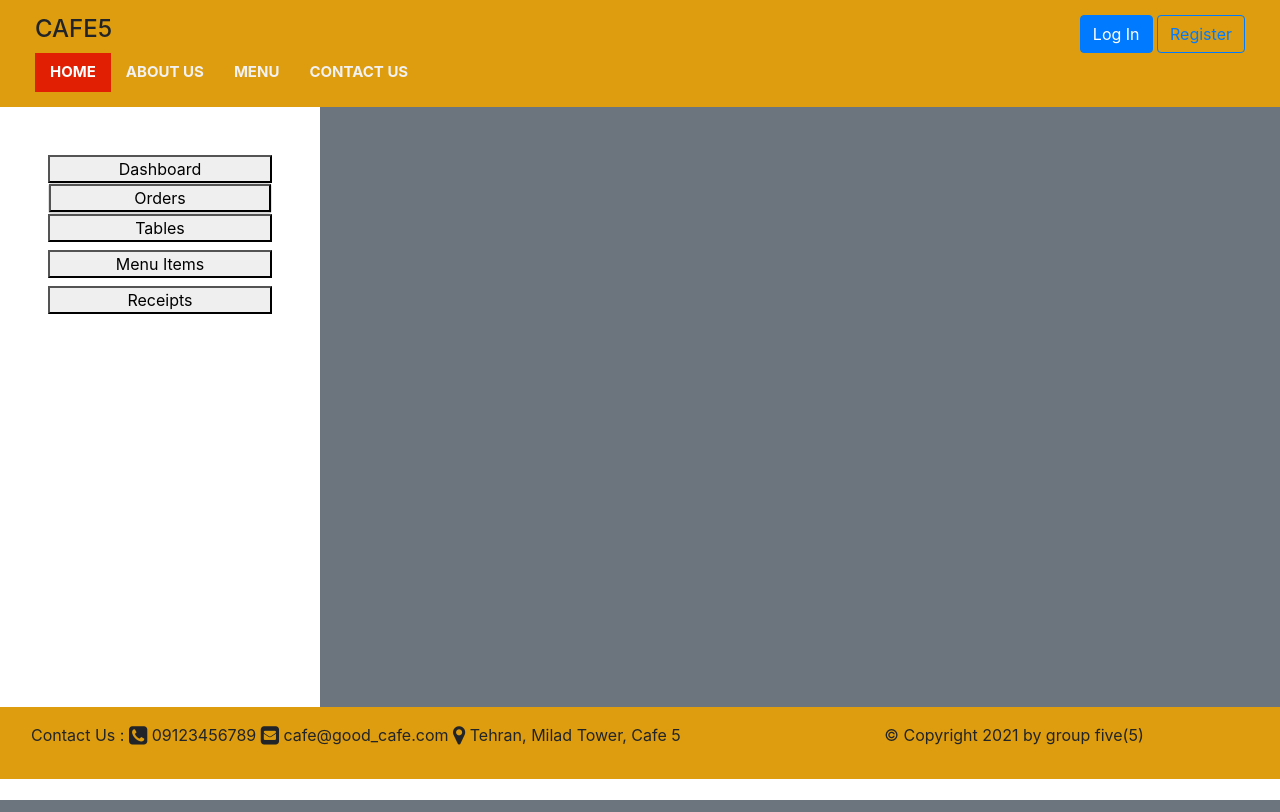
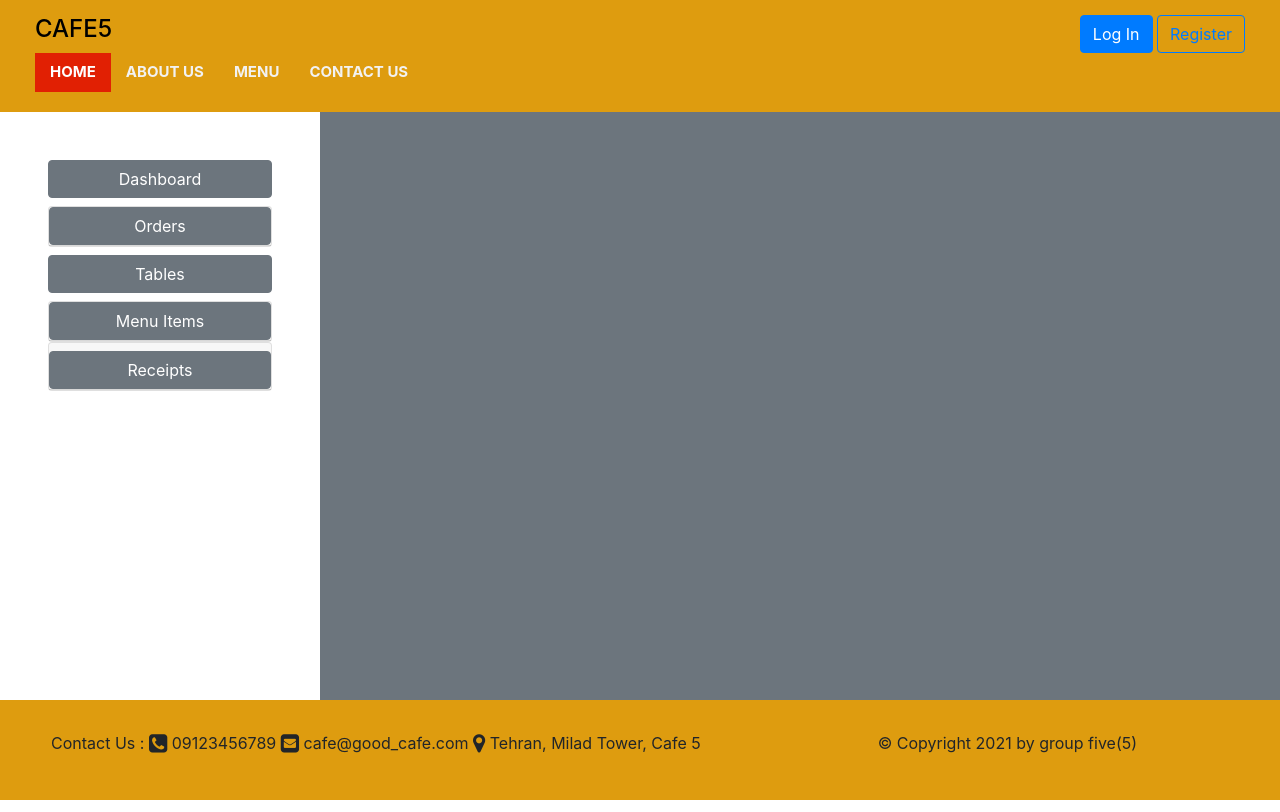
Before and after one commit to sepehr-ahmadi/django_test_project, a Flask app: page /cashier_dashboard in a window 1280 px wide. Run offline with Flask 2, Linux system fonts and the light colour scheme; some libraries are stand-ins or nearby versions.

Commit message:
update styles again

```diff
--- a/static/cafe_base.css
+++ b/static/cafe_base.css
@@ -7,8 +7,8 @@ body {
     font-family: Arial, Helvetica, sans-serif;
 }
 
-h2 {
-    color: white;
+h4 {
+    color: black;
     font-size: 1rem;
     padding-left: 0px;
 }
@@ -24,6 +24,19 @@ header {
     padding: 15px 20px;
     align-items: center;
     background-color: #de9c0f;
+    height: 14vh;
+}
+#footer {
+    position: sticky;
+    bottom: 0;
+    z-index: 1;
+    width: 100%;
+    display: flex;
+    justify-content: space-between;
+    padding: 15px 20px;
+    /*align-items: center;*/
+    background-color: #de9c0f;
+    height: 12.5vh;
 }
 
 .topnav {
--- a/templates/cashier_dashboard.html
+++ b/templates/cashier_dashboard.html
@@ -7,28 +7,56 @@
 <div class="container-fluid">
     <div class="row">
         <div class="col-3 p-lg-5" style="height: 75vh">
-            <div class="panel text-center" id="side-panel">
-                <button class="btn-block">Dashboard</button>
+            <div class="panel text-center " id="side-panel">
+                <button class="btn btn-block btn-secondary mb-2">Dashboard</button>
                 <div class="card">
                     <div class="card-header m-0 p-0">
-                        <a class="card-link" data-toggle="collapse" href="#orders"><button class="btn-block">
+                        <a class="card-link " data-toggle="collapse" href="#orders"><button class="btn btn-block btn-secondary">
                             Orders</button>
                         </a>
                     </div>
-                    <div id="orders" class="collapse" data-parent="#side-panel">
+                    <div id="orders" class="collapse " data-parent="#side-panel">
                         <div class="list-group-item">
-                            <button class="btn-block"><a href="#">New orders</a></button>
-                            <button class="btn-block"><a href="#">Cooking orders</a></button>
-                            <button class="btn-block"><a href="#">Served orders</a></button>
-                            <button class="btn-block"><a href="#">Deleted orders</a></button>
-                            <button class="btn-block"><a href="#">Paid orders</a></button>
-                            <button class="btn-block"><a href="#">Archive</a></button>
+                            <button class="btn btn-block btn-light"><a href="#">New orders</a></button>
+                            <button class="btn btn-block btn-light"><a href="#">Cooking orders</a></button>
+                            <button class="btn btn-block btn-light"><a href="#">Served orders</a></button>
+                            <button class="btn btn-block btn-light"><a href="#">Deleted orders</a></button>
+                            <button class="btn btn-block btn-light"><a href="#">Paid orders</a></button>
+                            <button class="btn btn-block btn-light"><a href="#">Archive</a></button>
                         </div>
                     </div>
                 </div>
-                <button class="btn-block">Tables</button>
-                <button class="btn-block">Menu Items</button>
-                <button class="btn-block">Receipts</button>
+                <button class="btn btn-block btn-secondary mb-2 mt-2">Tables</button>
+                <div class="card">
+                    <div class="card-header m-0 p-0">
+                        <a class="card-link " data-toggle="collapse" href="#menu-items"><button class="btn btn-block btn-secondary">Menu Items</button>
+                        </a>
+                    </div>
+                    <div id="menu-items" class="collapse " data-parent="#side-panel">
+                        <div class="list-group-item">
+                            <button class="btn btn-block btn-light"><a href="{{ url_for('menu_register') }}">Add Items</a></button>
+                            <button class="btn btn-block btn-light"><a href="{{ url_for('menu_update') }}">Edit Items</a></button>
+                            <button class="btn btn-block btn-light"><a href="{{ url_for('menu_delete') }}">Delete Items</a></button>
+
+                        </div>
+                    </div>
+                </div>
+
+
+                <div class="card">
+                    <div class="card-header m-0 p-0">
+                        <a class="card-link " data-toggle="collapse" href="#receipts"><button class="btn btn-block btn-secondary mt-2">Receipts</button>
+                        </a>
+                    </div>
+                    <div id="receipts" class="collapse " data-parent="#side-panel">
+                        <div class="list-group-item">
+                            <button class="btn btn-block btn-light"><a href="#">Receipt</a></button>
+                            <button class="btn btn-block btn-light"><a href="#">Paid Receipts</a></button>
+                            <button class="btn btn-block btn-light"><a href="#">Archive</a></button>
+
+                        </div>
+                    </div>
+                </div>
             </div>
         </div>
         <div class="col-9 bg-secondary">
```
